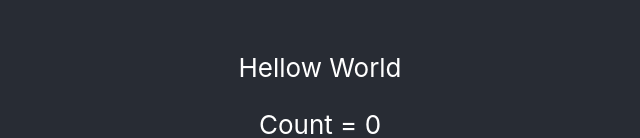
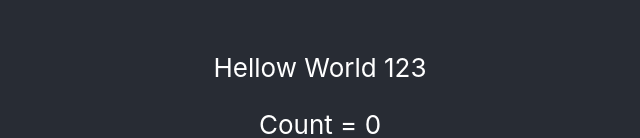
Before and after one commit to desmondpham/React1, a React (Create React App) app: page / in a window 1280 px wide. Shown: the part 456-594 px from the top of the page, without its empty margins (320-960 px from the left). Built offline with nearby package versions, Linux system fonts and the light colour scheme.

Commit message:
Update App.js

```diff
--- a/src/App.js
+++ b/src/App.js
@@ -11,7 +11,7 @@ const App = () => {
       <header className="App-header">
         <img src={logo} className="App-logo" alt="logo" />
         <p>
-          Hellow World
+          Hellow World 123
         </p>
         <div>Count = {count}</div>
         <button onClick={() => dispatch(increaseCounter())}>Increase</button>
```
